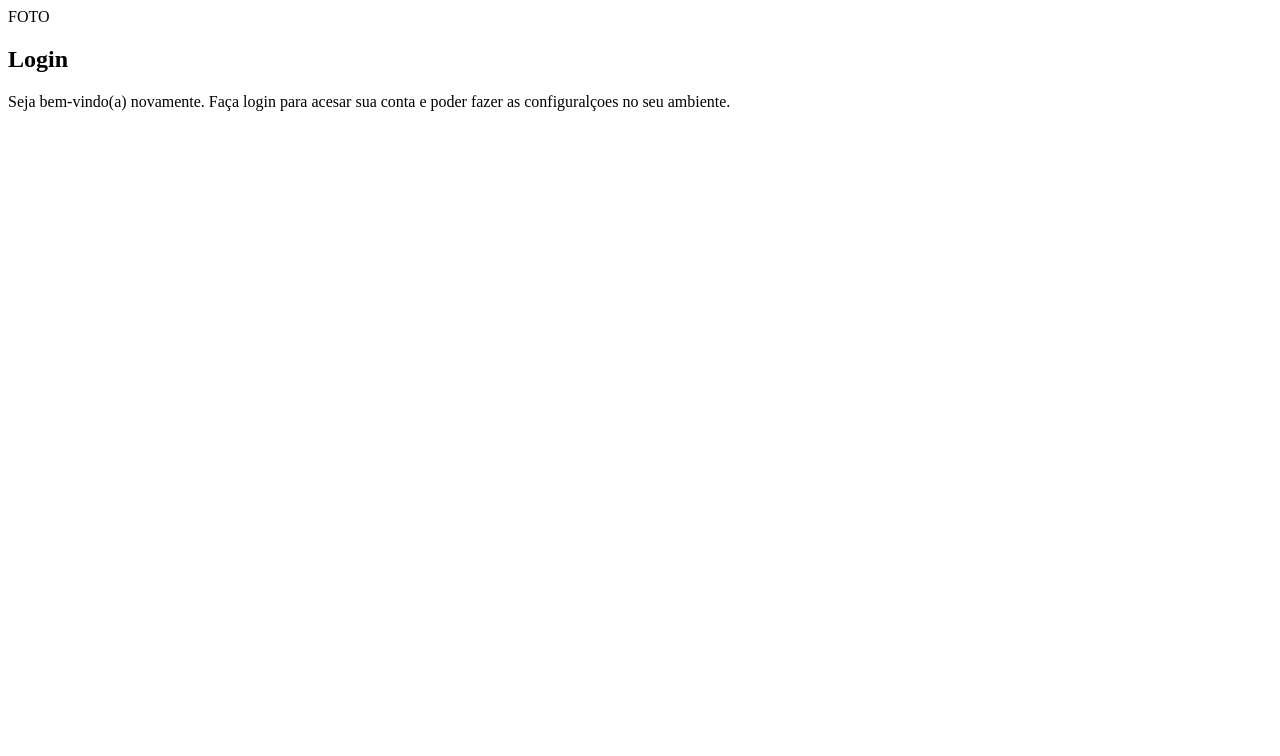
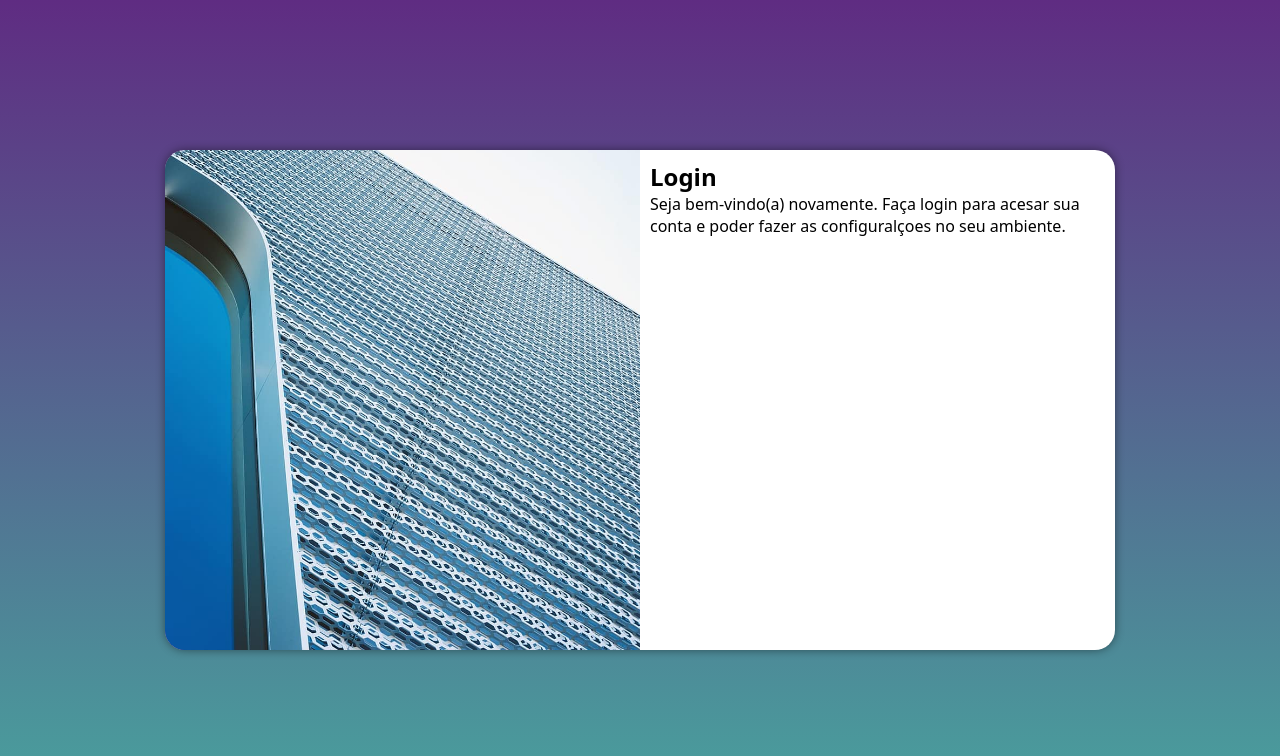
Before and after one commit to erickwac/projeto-login, a plain HTML site: page index.html in a window 1280 px wide. Drawn offline with Linux system fonts and the light colour scheme.

Commit message:
media query para outras telas

```diff
--- /dev/null
+++ b/estilos/media-query.css
@@ -0,0 +1,55 @@
+@charset "UTF-8";
+
+/* Typical Device Breakpoints
+-------------------------------
+Pequenas telas: até 600px
+Celular: 600px até 768px
+Tablet: 768px até 992px
+Desktop: 992px até 1200px
+Grandes telas: acima de 1200px
+*/
+
+@media screen and (min-width: 768px) and (max-width: 992px) { /*TABLET*/
+
+    body {
+        background-image: linear-gradient(to top,#49a09d,#5f2c82 );
+    }
+
+    section#login {
+        width: 80vw;
+    }
+
+    section#login div#imagem {
+        float: left;
+        width: 30%;
+        height: 100%;
+    }
+
+    section#login div#formulario {
+        float: right;
+        width: 70%;
+    }
+}
+
+@media screen and (min-width: 992px) { /*TELAS MAIORES DE 992PX*/
+
+    body {
+        background-image: linear-gradient(to top,#49a09d,#5f2c82 );
+    }
+
+
+    section#login {
+        width: 950px;
+    }
+
+    section#login div#imagem {
+        float: left;
+        width: 50%;
+        height: 100%;
+    }
+
+    section#login div#formulario {
+        float: right;
+        width: 50%;
+    }
+}
--- a/estilos/style.css
+++ b/estilos/style.css
@@ -5,3 +5,51 @@
     Verde: #49a09d
     Lilás: #5f2c82
 */
+
+* {
+    font-family: system-ui, -apple-system, BlinkMacSystemFont, 'Segoe UI', Roboto, Oxygen, Ubuntu, Cantarell, 'Open Sans', 'Helvetica Neue', sans-serif;
+    padding: 0px;
+    margin: 0px;
+    box-sizing: border-box;
+}
+
+body, html {
+    background-color: #5f2c82 ;
+    height: 100vh;
+    width: 100vw;
+}
+
+main {
+    height: 100vh;
+    width: 100vw;
+}
+
+section#login {
+    position: absolute;
+    top: 50%;
+    left: 50%;
+    transform: translate(-50%, -50%);
+    overflow: hidden; /*TUDO QUE ESTIVER FORA DA BORDA FICA ESCONDIDO*/
+
+    background-color: white;
+    width: 250px;
+    height: 500px;
+    border-radius: 20px;
+    box-shadow: 0px 0px 10px rgba(0, 0, 0, 0.450);
+
+    transition: width .3s, height .3s; /*ANIMAÇÃO DE TRANSIÇÃO DE TAMANHO DE TELA*/
+    transition-timing-function: ease;
+}
+
+section#login div#imagem {
+    display: block;
+    background: #5f2c82 url(../imagens/metal.jpg) no-repeat;
+    background-size: cover;
+    background-position: left bottom;
+    height: 200px;
+}
+
+section#login div#formulario {
+    display: block;
+    padding: 10px;
+}
--- a/index.html
+++ b/index.html
@@ -6,12 +6,13 @@
     <meta name="viewport" content="width=device-width, initial-scale=1.0">
     <title>Login</title>
     <link rel="stylesheet" href="estilos/style.css">
+    <link rel="stylesheet" href="estilos/media-query.css">
 </head>
 <body>
     <main>
         <section id="login">
             <div id="imagem">
-                FOTO
+                <!--Aqui vai a imagem nas CSS-->
             </div>
             <div id="formulario">
                 <h1>Login</h1>
```
